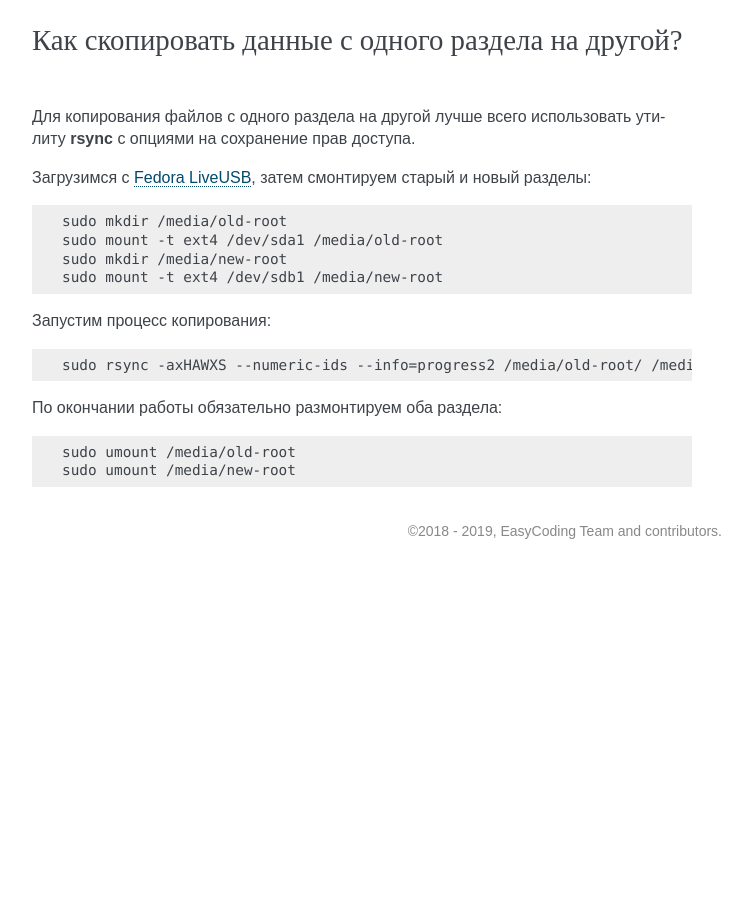
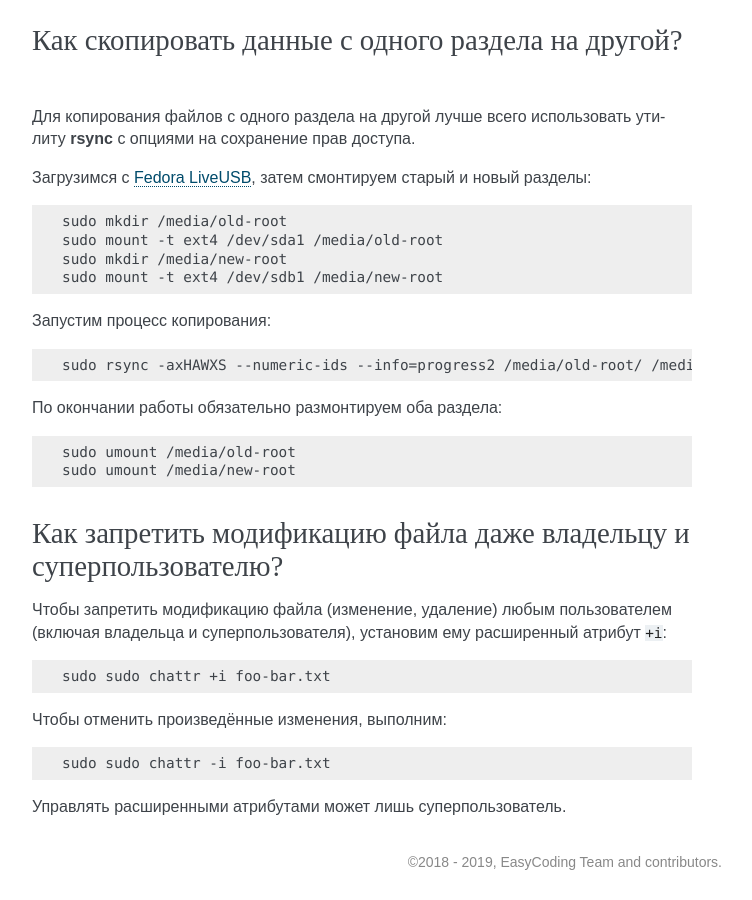
Before and after one commit to RussianFedora/FAQ, a Sphinx documentation site: the page built from source/administration.rst, in a window 1280 px wide and 900 px high, scrolled down 15892 px. Shown: the whole window, without its empty margins (388-1140 px from the left). Built offline with Sphinx 7.4.7, drawn with Linux system fonts in a browser that asks for light colours; before the commit the page ends 16461 px from its top, so only the background shows below that; some of the changed text lies outside the part shown.

Commit message:
Added question about immutable extended file atribute.

```diff
--- a/source/administration.rst
+++ b/source/administration.rst
@@ -939,3 +939,23 @@
 
     sudo umount /media/old-root
     sudo umount /media/new-root
+
+.. index:: chmod, immutable, access control, file
+.. _chmod-immutable:
+
+Как запретить модификацию файла даже владельцу и суперпользователю?
+======================================================================
+
+Чтобы запретить модификацию файла (изменение, удаление) любым пользователем (включая владельца и суперпользователя), установим ему расширенный атрибут ``+i``:
+
+.. code-block:: text
+
+    sudo sudo chattr +i foo-bar.txt
+
+Чтобы отменить произведённые изменения, выполним:
+
+.. code-block:: text
+
+    sudo sudo chattr -i foo-bar.txt
+
+Управлять расширенными атрибутами может лишь суперпользователь.
```
